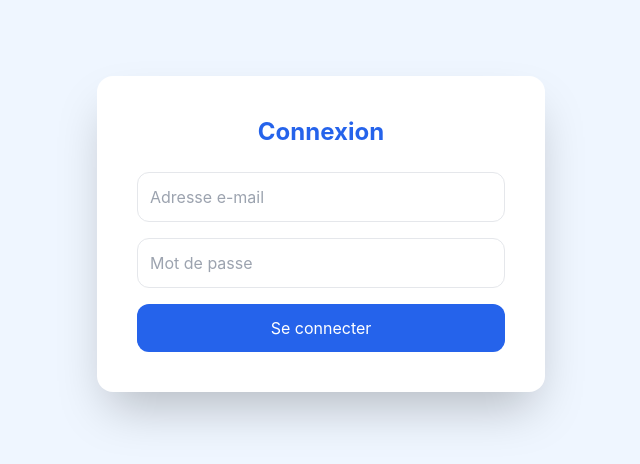
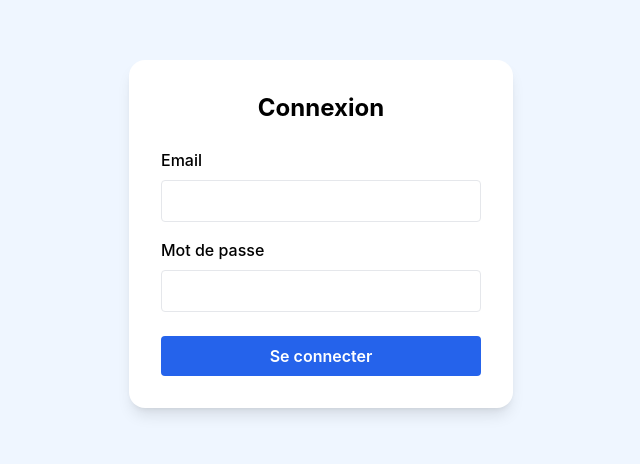
Before and after one commit to allanbavajee/soultrack, a Next.js app: page /login in a window 1280 px wide. Shown: the part 166-630 px from the top of the page, without its empty margins (319-959 px from the left). Built offline with nearby package versions, Linux system fonts and the light colour scheme; no server answers.

Commit message:
Update login.js

```diff
--- a/pages/login.js
+++ b/pages/login.js
@@ -1,6 +1,5 @@
 //pages/login.js
 
-// pages/login.js
 "use client";
 
 import { useState } from "react";
@@ -20,81 +19,72 @@ export default function LoginPage() {
     setError("");
 
     try {
-      // 🔹 1️⃣ Cherche l'utilisateur
-      const { data: profile, error: profileError } = await supabase
-        .from("profiles")
-        .select("*")
-        .eq("email", email)
-        .single();
-
-      if (profileError || !profile) {
-        setError("Email ou mot de passe incorrect ❌");
-        setLoading(false);
-        return;
-      }
-
-      // 🔹 2️⃣ Vérifie le mot de passe via RPC
-      const { data: passwordCheck, error: rpcError } = await supabase.rpc("verify_password", {
+      const { data, error } = await supabase.rpc("verify_password", {
+        p_email: email,
         p_password: password,
-        p_hash: profile.password_hash,
       });
 
-      if (rpcError || !passwordCheck || passwordCheck[0].result === false) {
-        setError("Email ou mot de passe incorrect ❌");
-        setLoading(false);
-        return;
+      if (error) throw error;
+
+      if (data && data.length > 0) {
+        const user = data[0];
+
+        // Stocke les infos dans localStorage
+        localStorage.setItem("user", JSON.stringify(user));
+
+        // Redirection selon le rôle
+        if (user.roles && user.roles.includes("Admin")) {
+          router.push("/admin");
+        } else {
+          router.push("/dashboard");
         }
-
-      // 🔹 3️⃣ Stocke les infos localement
-      const roles = Array.isArray(profile.roles) ? profile.roles : [profile.role];
-      localStorage.setItem("userEmail", profile.email);
-      localStorage.setItem("userName", profile.prenom + " " + profile.nom);
-      localStorage.setItem("userRole", JSON.stringify(roles));
-
-      // 🔹 4️⃣ Redirection selon rôle
-      if (roles.includes("Admin")) router.push("/");
-      else if (roles.includes("ResponsableCellule")) router.push("/cellules-hub");
-      else if (roles.includes("ResponsableIntegration")) router.push("/membres-hub");
-      else if (roles.includes("ResponsableEvangelisation")) router.push("/evangelisation-hub");
-      else router.push("/");
-
+      } else {
+        setError("Email ou mot de passe incorrect.");
+      }
     } catch (err) {
-      console.error(err);
-      setError("Une erreur est survenue ❌");
+      console.error("Erreur de connexion :", err.message);
+      setError("Erreur interne : " + err.message);
     } finally {
       setLoading(false);
     }
   };
 
   return (
-    <div className="flex justify-center items-center h-screen bg-blue-50">
-      <div className="bg-white shadow-2xl rounded-2xl p-10 w-full max-w-md text-center">
-        <h1 className="text-2xl font-bold text-blue-600 mb-6">Connexion</h1>
-        <form onSubmit={handleLogin}>
+    <div className="flex flex-col items-center justify-center min-h-screen bg-blue-50">
+      <form
+        onSubmit={handleLogin}
+        className="bg-white shadow-lg rounded-2xl p-8 w-96"
+      >
+        <h2 className="text-2xl font-bold text-center mb-6">Connexion</h2>
+
+        {error && <p className="text-red-600 mb-4">{error}</p>}
+
+        <label className="block mb-2 font-medium">Email</label>
         <input
           type="email"
-            placeholder="Adresse e-mail"
           value={email}
           onChange={(e) => setEmail(e.target.value)}
-            className="border p-3 w-full rounded-xl mb-4"
+          className="w-full p-2 border rounded mb-4"
+          required
         />
+
+        <label className="block mb-2 font-medium">Mot de passe</label>
         <input
           type="password"
-            placeholder="Mot de passe"
           value={password}
           onChange={(e) => setPassword(e.target.value)}
-            className="border p-3 w-full rounded-xl mb-4"
+          className="w-full p-2 border rounded mb-6"
+          required
         />
-          {error && <p className="text-red-600 font-semibold mb-3">{error}</p>}
+
         <button
           type="submit"
           disabled={loading}
-            className="bg-blue-600 hover:bg-blue-700 text-white w-full p-3 rounded-xl transition-all duration-200"
+          className="w-full bg-blue-600 text-white font-semibold py-2 rounded hover:bg-blue-700 transition"
         >
           {loading ? "Connexion..." : "Se connecter"}
         </button>
       </form>
     </div>
-    </div>
   );
 }
```
Lines whose indentation alone changed are shown as unchanged.
